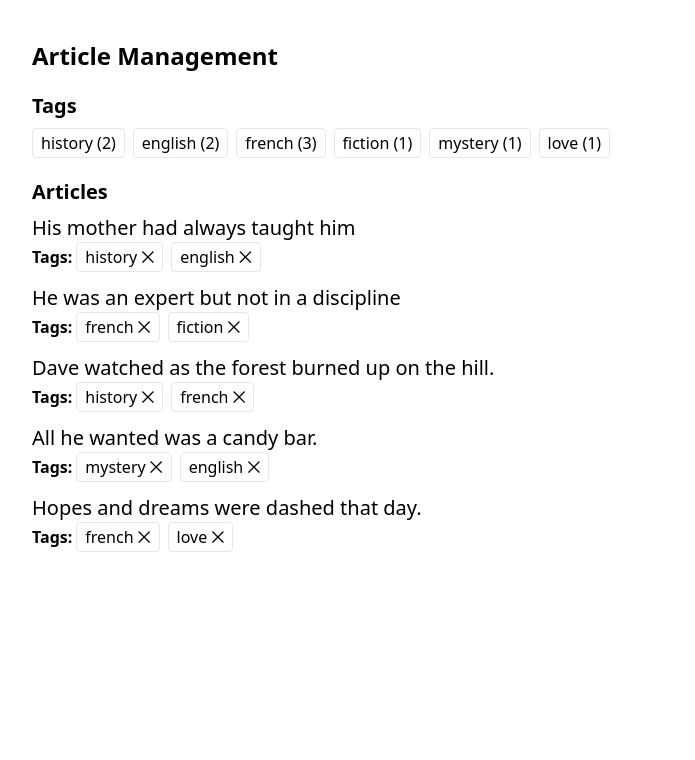
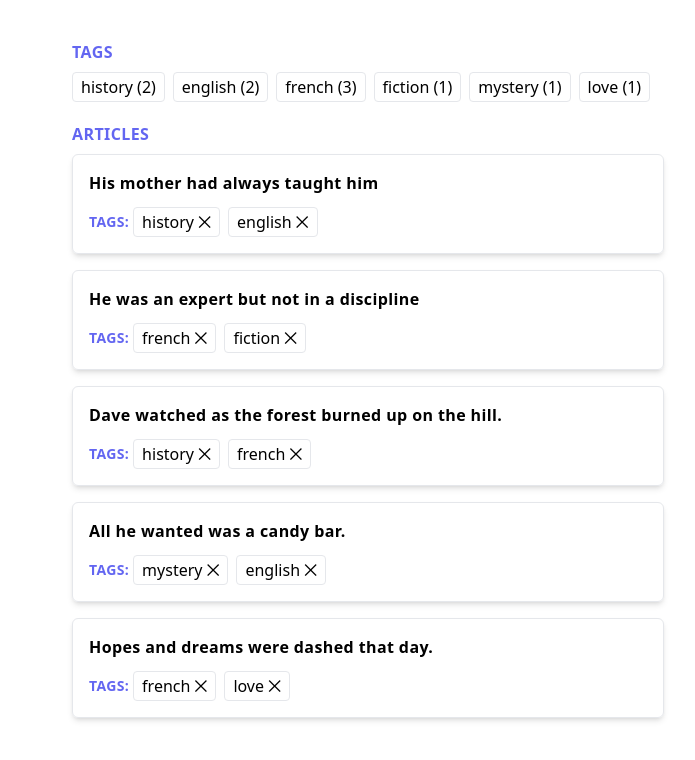
Before and after one commit to MihirGH/he-article-management, a React app: page / in a window 1280 px wide. Shown: the top 760 px of the page, without its empty margins (272-967 px from the left). Built offline with nearby package versions, Linux system fonts and the light colour scheme.

Commit message:
chore: revamp ui

```diff
--- a/src/App.js
+++ b/src/App.js
@@ -29,16 +29,18 @@ const App = () => {
   const filteredArticles = articles;
 
   return (
-    <div className="flex flex-col gap-5 mx-auto max-w-2xl py-10">
-      <h1 className="text-2xl font-bold">Article Management</h1>
-
+    <div className="flex flex-col gap-5 mx-auto max-w-2xl p-10">
       <header className="flex flex-col gap-2">
-        <h2 className="text-xl font-semibold">Tags</h2>
+        <span className="uppercase tracking-wide text-md text-indigo-500 font-semibold">
+          Tags
+        </span>
         <TagsList tags={uniqueTags} />
       </header>
 
       <main className="flex flex-col gap-2">
-        <h2 className="text-xl font-semibold">Articles</h2>
+        <span className="uppercase tracking-wide text-md text-indigo-500 font-semibold">
+          Articles
+        </span>
         <ArticlesList articles={filteredArticles} />
       </main>
     </div>
--- a/src/ArticlesList.js
+++ b/src/ArticlesList.js
@@ -2,12 +2,17 @@ import { TagButton } from './TagButton';
 
 export const ArticlesList = ({ articles }) => {
   return (
-    <div className="flex flex-col gap-3">
+    <div className="flex flex-col gap-4">
       {articles.map((article) => (
         <div key={article.id}>
-          <h3 className="text-xl">{article.title}</h3>
-          <div className="flex items-center gap-1">
-            <strong>Tags: </strong>
+          <div className="flex flex-col gap-3 border rounded-md p-4 shadow-md">
+            <span className="tracking-wide font-semibold text-md">
+              {article.title}
+            </span>
+            <div className="flex items-center gap-1 font-light">
+              <span className="uppercase tracking-wide text-sm text-indigo-500 font-semibold">
+                Tags:
+              </span>
               <div className="flex flex-wrap gap-2">
                 {article.tags.map((tag) => (
                   <TagButton key={tag}>
@@ -17,6 +22,7 @@ export const ArticlesList = ({ articles }) => {
               </div>
             </div>
           </div>
+        </div>
       ))}
     </div>
   );
```
Lines whose indentation alone changed are shown as unchanged.
